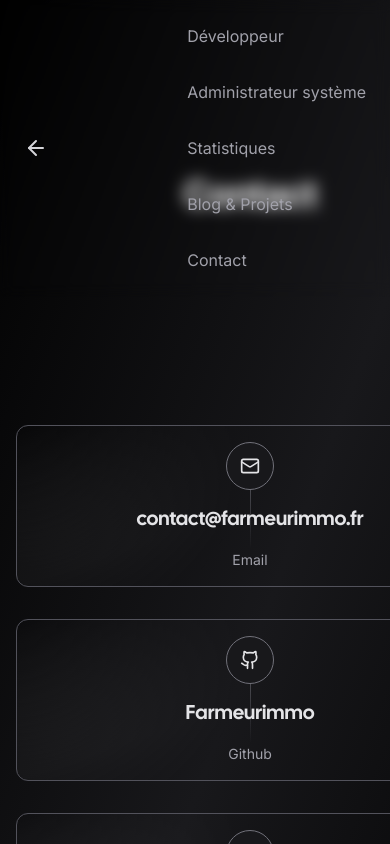
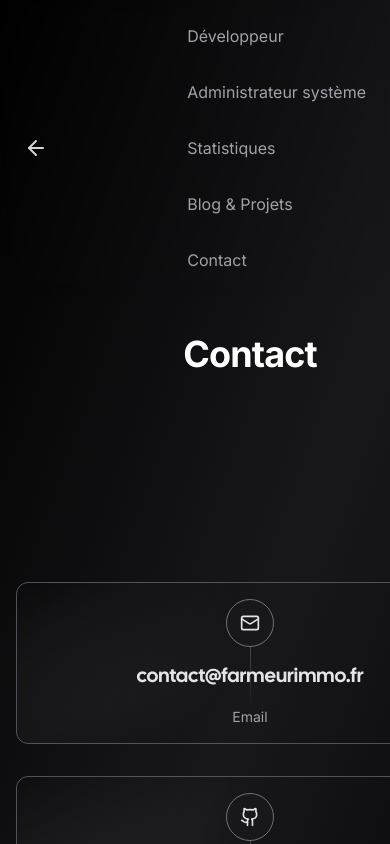
Before and after one commit to Farmeurimmo/old-portfolio, a Next.js app: page /contact in a window 390 px wide. Shown: the top 844 px of the page. Built offline with nearby package versions, Linux system fonts and the light colour scheme; what tailwindcss-debug-screens would draw is missing.

Commit message:
Better phone version

```diff
--- a/app/as/page.tsx
+++ b/app/as/page.tsx
@@ -34,7 +34,7 @@ export default function As() {
             <Navigation/>
             <title>Administrateur Système - Farmeurimmo</title>
             <div className="container flex flex-col items-center justify-center min-h-screen px-4 mx-auto">
-                <div className="flex flex-col items-center justify-center w-full mx-auto text-center mt-32">
+                <div className="flex flex-col items-center justify-center w-full mx-auto text-center mt-40">
                     <h1 className="text-4xl font-bold tracking-tight text-white sm:text-5xl md:text-6xl">Compétences</h1>
                 </div>
                 <div className="grid w-full grid-cols-1 gap-8 mx-auto mt-32 sm:mt-20 sm:grid-cols-3 lg:gap-16">
--- a/app/components/footer.tsx
+++ b/app/components/footer.tsx
@@ -2,7 +2,6 @@ import Link from 'next/link';
 import React from "react";
 
 export default function Footer() {
-    //Place | if we are in a row and nothing if we are in a column
     return (
         <div className="flex items-center justify-center gap-4 animate-fade-in p-20">
             <Link
@@ -12,7 +11,8 @@ export default function Footer() {
             >
                 Copyright © 2023 Farmeurimmo
             </Link>
-            <Link href="https://github.com/Farmeurimmo/portfolio" className="text-sm duration-500 text-zinc-500 hover:text-zinc-300">
+            <Link href="https://github.com/Farmeurimmo/portfolio"
+                  className="text-sm duration-500 text-zinc-500 hover:text-zinc-300">
                 Open source
             </Link>
             <Link
--- a/app/contact/page.tsx
+++ b/app/contact/page.tsx
@@ -35,9 +35,9 @@ export default function Contact() {
             <Navigation/>
             <title>Contact - Farmeurimmo</title>
             <div id="space" className="container flex flex-col items-center justify-center px-4 mx-auto">
-                <h1 className="text-4xl font-bold tracking-tight text-white sm:text-5xl md:text-6xl">Contact</h1>
+                <h1 className="text-4xl font-bold tracking-tight text-white sm:text-5xl md:text-6xl mt-40">Contact</h1>
             </div>
-            <div className="container flex items-center justify-center min-h-screen px-4 mx-auto">
+            <div className="container flex items-center justify-center min-h-fit px-4 mx-auto mt-20">
                 <div className="grid w-full grid-cols-1 gap-8 mx-auto mt-32 sm:mt-0 sm:grid-cols-3 lg:gap-16">
                     {socials.map((s) => (
                         <Card>
--- a/app/dev/page.tsx
+++ b/app/dev/page.tsx
@@ -151,7 +151,7 @@ export default function Dev() {
             <Navigation/>
             <title>Développeur - Farmeurimmo</title>
             <div className="container flex flex-col items-center justify-center min-h-screen px-4 mx-auto">
-                <div className="flex flex-col items-center justify-center w-full mx-auto text-center mt-32">
+                <div className="flex flex-col items-center justify-center w-full mx-auto text-center mt-40">
                     <h1 className="text-4xl font-bold tracking-tight text-white sm:text-5xl md:text-6xl">Langages</h1>
                 </div>
                 <div className="grid w-full grid-cols-1 gap-8 mx-auto mt-32 sm:mt-20 sm:grid-cols-3 lg:gap-16">
--- a/app/page.tsx
+++ b/app/page.tsx
@@ -14,7 +14,7 @@ const navigation = [
 export default function Home() {
     return (
         <div
-            className="flex flex-col items-center justify-center w-screen h-screen overflow-hidden bg-gradient-to-tl from-black via-zinc-600/20 to-black">
+            className="flex flex-col items-center justify-center min-h-fit h-screen overflow-hidden bg-gradient-to-tl from-black via-zinc-600/20 to-black">
             <title>Accueil - Farmeurimmo</title>
             <nav className="my-16 animate-fade-in" id="home">
                 <ul className="flex items-center justify-center gap-4">
```
